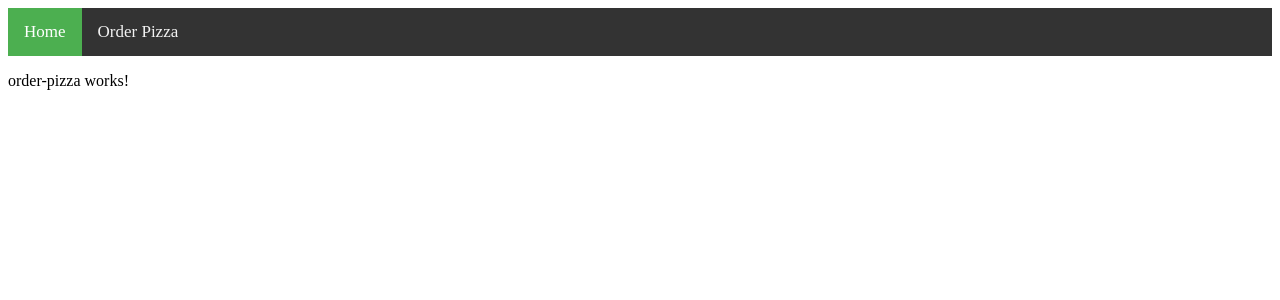
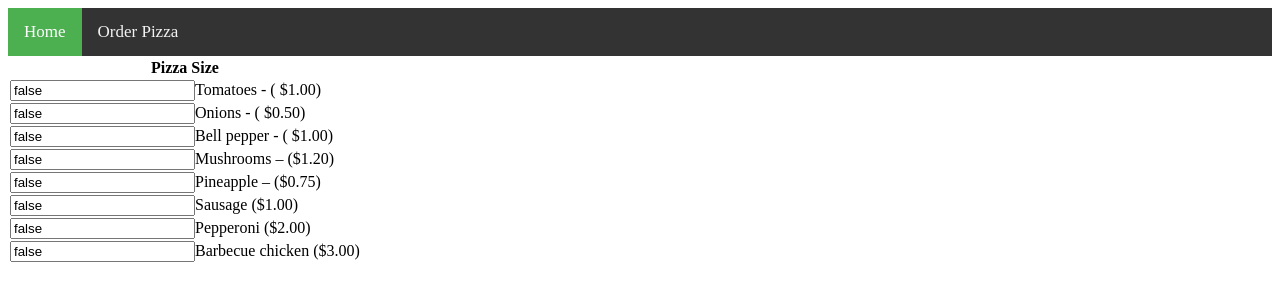
Before and after one commit to metsehaf/pizza-order-system, an Angular app: page /order in a window 1280 px wide. Shown: the top 300 px of the page. Built offline with nearby package versions, Linux system fonts and the light colour scheme.

Commit message:
Bind communication from the form array instance to the template

```diff
--- a/src/app/order-pizza/order-pizza.component.html
+++ b/src/app/order-pizza/order-pizza.component.html
@@ -1,3 +1,13 @@
-<p>
-  order-pizza works!
-</p>
+<table>
+  <thead>
+    <th>
+      Pizza Size
+    </th>
+  </thead>
+  <tbody>
+    <tr *ngFor="let small of SmallPizzaArray.controls, let i = index;">
+      <input [formControl]="small" id="inlineCheckbox{{i}}">
+      <label for="inlineCheckbox{{i}}">{{smallPizza[i]}}</label>
+    </tr>
+  </tbody>
+</table>
--- a/src/app/order-pizza/order-pizza.component.ts
+++ b/src/app/order-pizza/order-pizza.component.ts
@@ -40,7 +40,7 @@ export class OrderPizzaComponent implements OnInit {
     return this._fb.array(arr);
   }
 
-  getSmallPizzaArray() {
+  get SmallPizzaArray() {
     return <FormArray>this.pizzaForm.get('favPizza');
   }
 }
```
